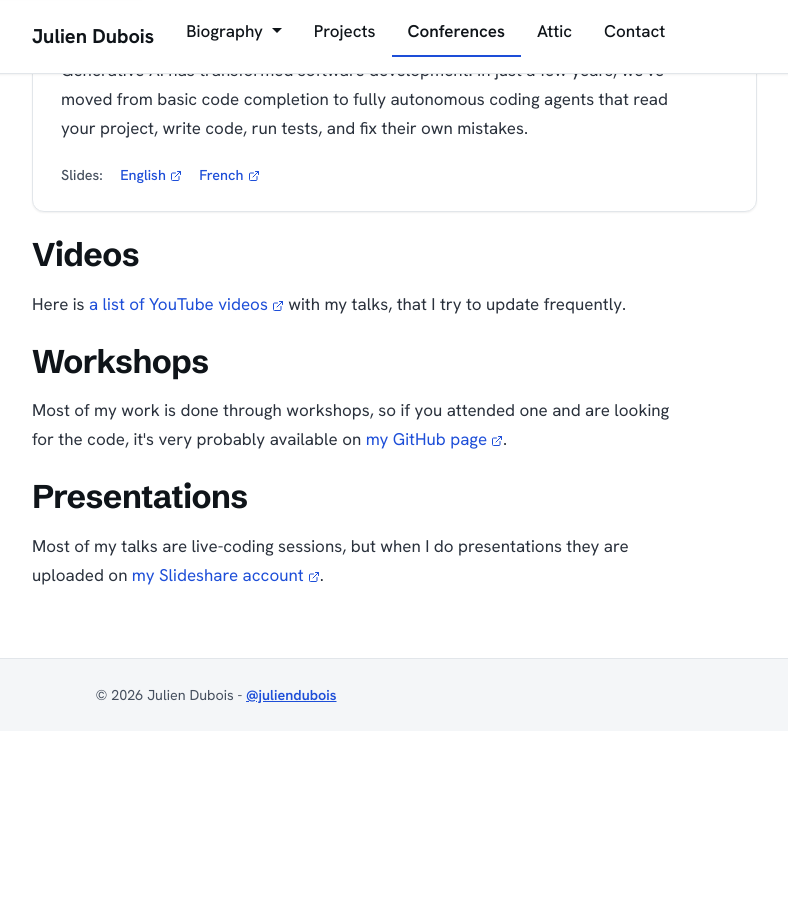
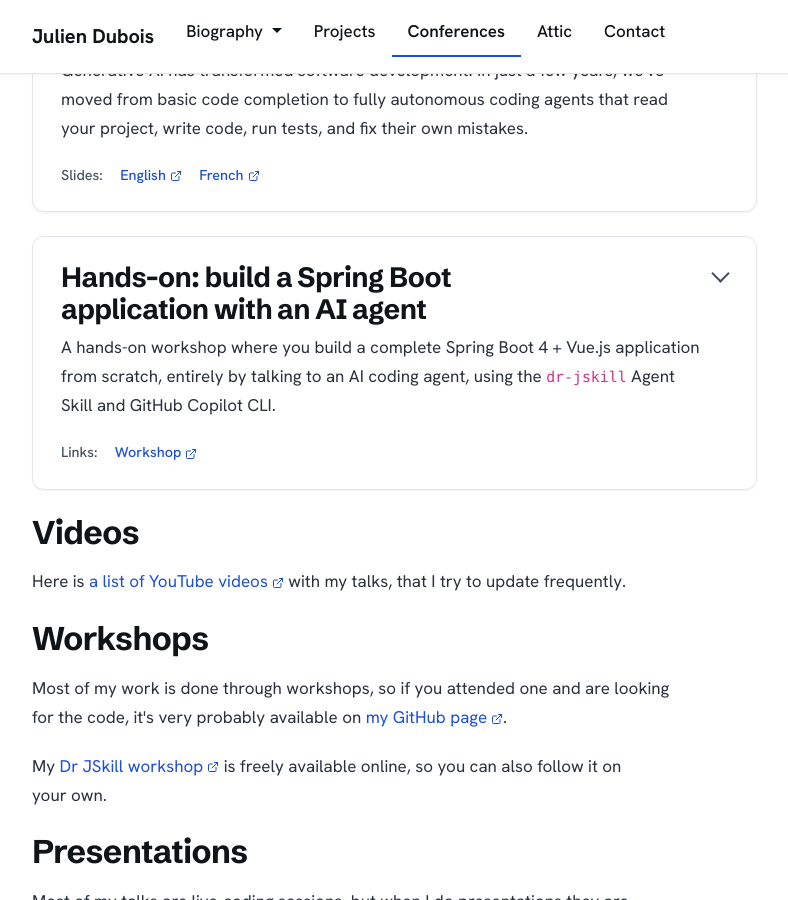
Before and after one commit to jdubois/jdubois.github.com, a Jekyll site: the page built from conferences.html, in a window 1280 px wide and 900 px high, scrolled down 1064 px. Shown: the whole window, without its empty margins (58-846 px from the left). Built offline with Jekyll 4.4.1, drawn with Linux system fonts in a browser that asks for light colours; before the commit the page ends 1795 px from its top, so only the background shows below that.

Commit message:
Add the Dr JSkill workshop to the conferences page
Adds a collapsible entry under "Current talks" describing the hands-on
Spring Boot + AI agent workshop, and links to it from the "Workshops"
section so visitors can follow it on their own.

Co-authored-by: Copilot App <223556219+Copilot@users.noreply.github.com>
Copilot-Session: 87b0c590-e7b3-4320-8535-6dd40b27fa69

```diff
--- a/conferences.html
+++ b/conferences.html
@@ -103,6 +103,33 @@ description: "Julien Dubois speaks at conferences worldwide (Devoxx, Spring One,
                 </div>
             </details>
 
+            <details class="talk">
+                <summary>
+                    <h3>Hands-on: build a Spring Boot application with an AI agent</h3>
+                    <p>
+                        A hands-on workshop where you build a complete Spring Boot 4 + Vue.js application from scratch, entirely by talking to an AI coding agent, using the <code>dr-jskill</code> Agent Skill and GitHub Copilot CLI.
+                    </p>
+                    <p class="talk-links">Links:
+                        <a href="https://www.julien-dubois.com/dr-jskill/workshop" target="_blank">Workshop</a>
+                    </p>
+                </summary>
+                <div class="talk-body">
+                    <p>
+                        No prior Spring Boot experience is required &mdash; just a terminal and an editor. Over ten chapters, each ending with a checkpoint, you will:
+                    </p>
+                    <ul>
+                        <li>Install the toolchain: Node.js, Java, Docker, GitHub Copilot CLI, and the <code>dr-jskill</code> Agent Skill</li>
+                        <li>Generate a full Todo application from a single prompt: REST API, Hibernate, PostgreSQL, Vue.js front-end, and Docker for local development</li>
+                        <li>Explore the anatomy of the generated code, then extend it with a user system and per-user filtering</li>
+                        <li>Polish the front-end, add unit and integration tests, and tune performance</li>
+                        <li>Deploy it: run in Docker, build a native image, and outline a cloud deployment</li>
+                    </ul>
+                    <p>
+                        You leave knowing how to drive an AI coding agent to produce real, production-shaped Spring Boot applications &mdash; and how to understand and extend the code it writes.
+                    </p>
+                </div>
+            </details>
+
             <h2>Videos</h2>
 
             <p>
@@ -115,6 +142,10 @@ description: "Julien Dubois speaks at conferences worldwide (Devoxx, Spring One,
                 Most of my work is done through workshops, so if you attended one and are looking for the code, it's very probably available on <a href="https://github.com/jdubois" target="_blank">my GitHub page</a>.
             </p>
 
+            <p>
+                My <a href="https://www.julien-dubois.com/dr-jskill/workshop" target="_blank">Dr JSkill workshop</a> is freely available online, so you can also follow it on your own.
+            </p>
+
             <h2>Presentations</h2>
 
             <p>Most of my talks are live-coding sessions, but when I do presentations they are uploaded on <a href="https://www.slideshare.net/julien.dubois/presentations" target="_blank">my Slideshare account</a>.</p>
```
